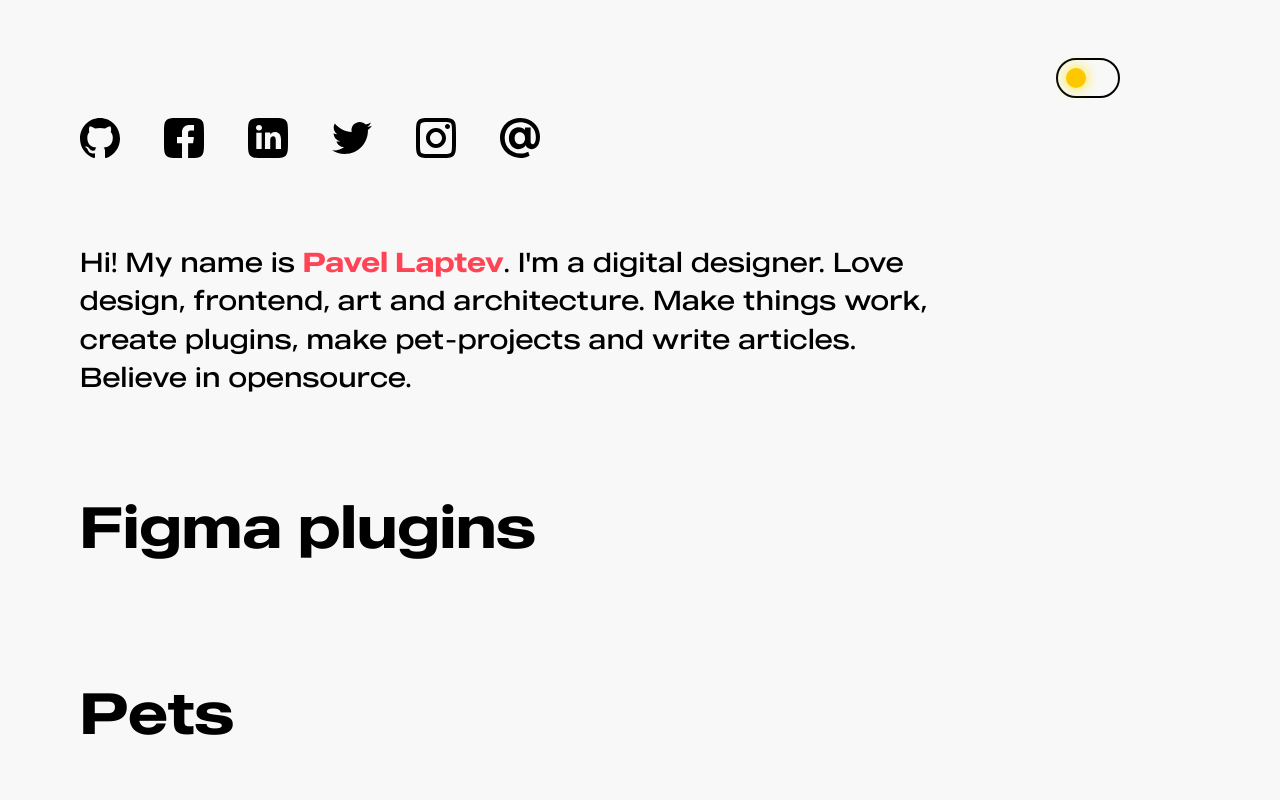
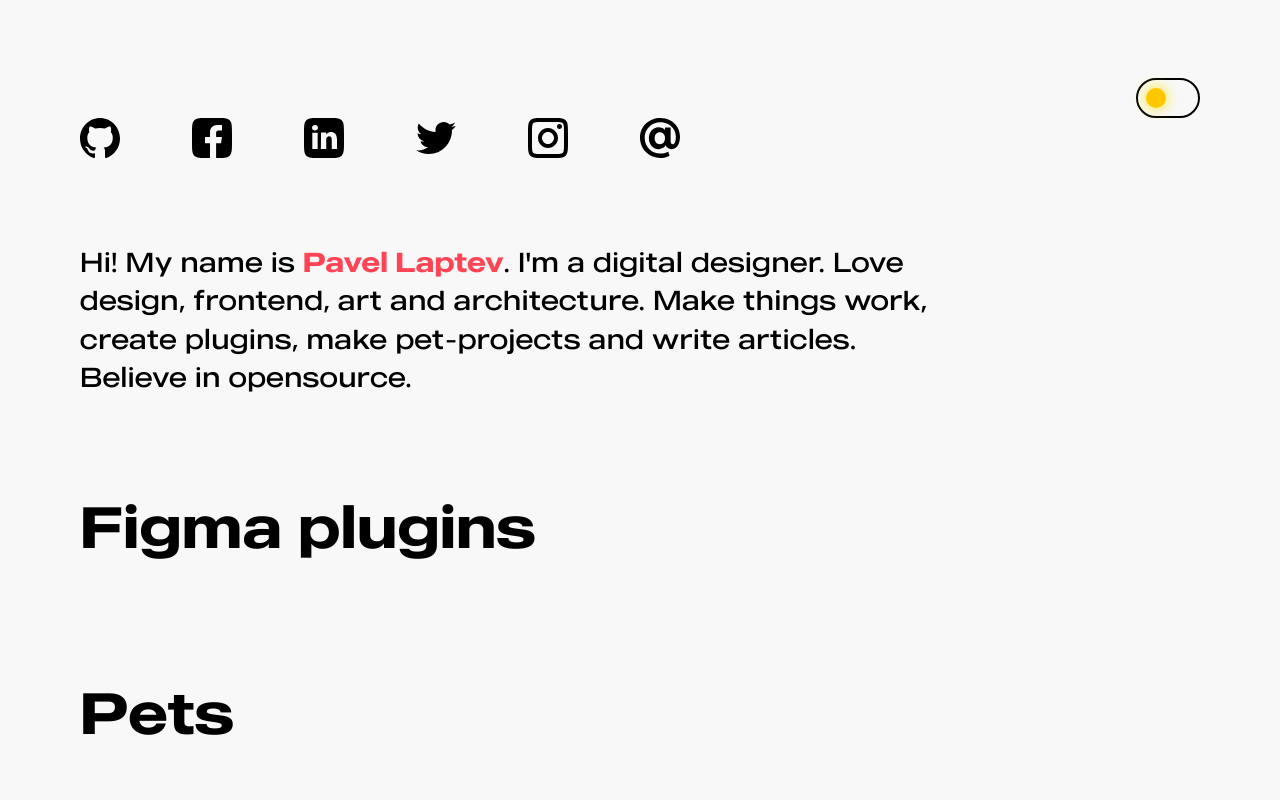
Before and after one commit to PavelLaptev/PavelLaptev.github.io, a React (Create React App) app: page / in a window 1280 px wide. Shown: the top 800 px of the page. Built offline with nearby package versions, Linux system fonts and the light colour scheme; no server answers.

Commit message:
:art: styles updated

```diff
--- a/src/app.module.scss
+++ b/src/app.module.scss
@@ -31,8 +31,8 @@
 
 .themeSwitcher {
   position: absolute;
-  top: 0;
-  @include fluid-size(right, $mobile, $desktop, 32px, 120px);
+  top: 20px;
+  right: 0;
   @media screen and (max-width: $tablet) {
     position: relative;
     margin-bottom: 24px;
--- a/src/components/SocialMedia/styles.module.scss
+++ b/src/components/SocialMedia/styles.module.scss
@@ -6,7 +6,7 @@
   align-items: center;
   justify-content: space-between;
   flex-wrap: wrap;
-  max-width: 500px;
+  max-width: 640px;
   transform: translateX(-20px);
   width: calc(100% + 40px);
   @media screen and (max-width: 400px) {
```
Also changed, not shown: 6 other files (tests, documents, lock files or other folders).
